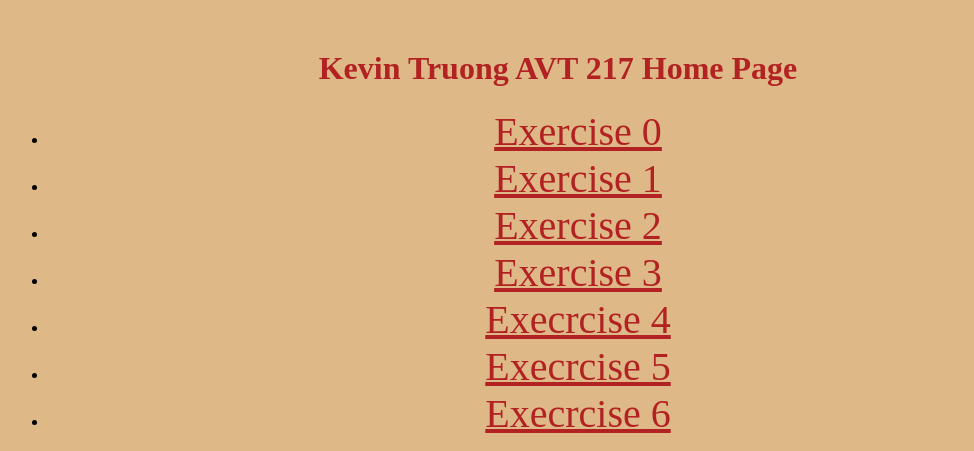
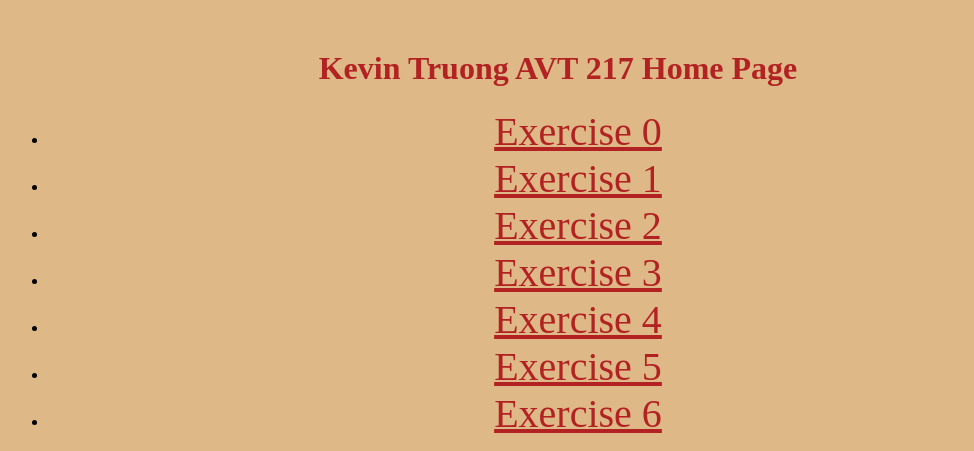
Before and after one commit to TruongKevin77/test, a plain HTML site: page index.html in a window 1280 px wide. Shown: the top 451 px of the page, without its empty margins (82-1056 px from the left). Drawn offline with Linux system fonts and the light colour scheme; grey boxes are pictures that could not be loaded.

Commit message:
Update index.html

```diff
--- a/index.html
+++ b/index.html
@@ -11,9 +11,9 @@
             <li><a href="e1/web column assignment.pdf">Exercise 1</a></li>
             <li><a href="e2/FixMe.PNG">Exercise 2</a></li>
             <li><a href="e3/excorcise3.pdf">Exercise 3</a></li>
-            <li><a href="e4/index.html">Execrcise 4</a></li>
-            <li><a href="e5/e5.pdf">Execrcise 5</a></li>
-            <li><a href="e6/index.html">Execrcise 6</a></li>
+            <li><a href="e4/index.html">Exercise 4</a></li>
+            <li><a href="e5/e5.pdf">Exercise 5</a></li>
+            <li><a href="e6/index.html">Exercise 6</a></li>
         </ul>
 
         <img src="https://i.ytimg.com/vi/Yp7L1GHaZLI/maxresdefault.jpg">
```
